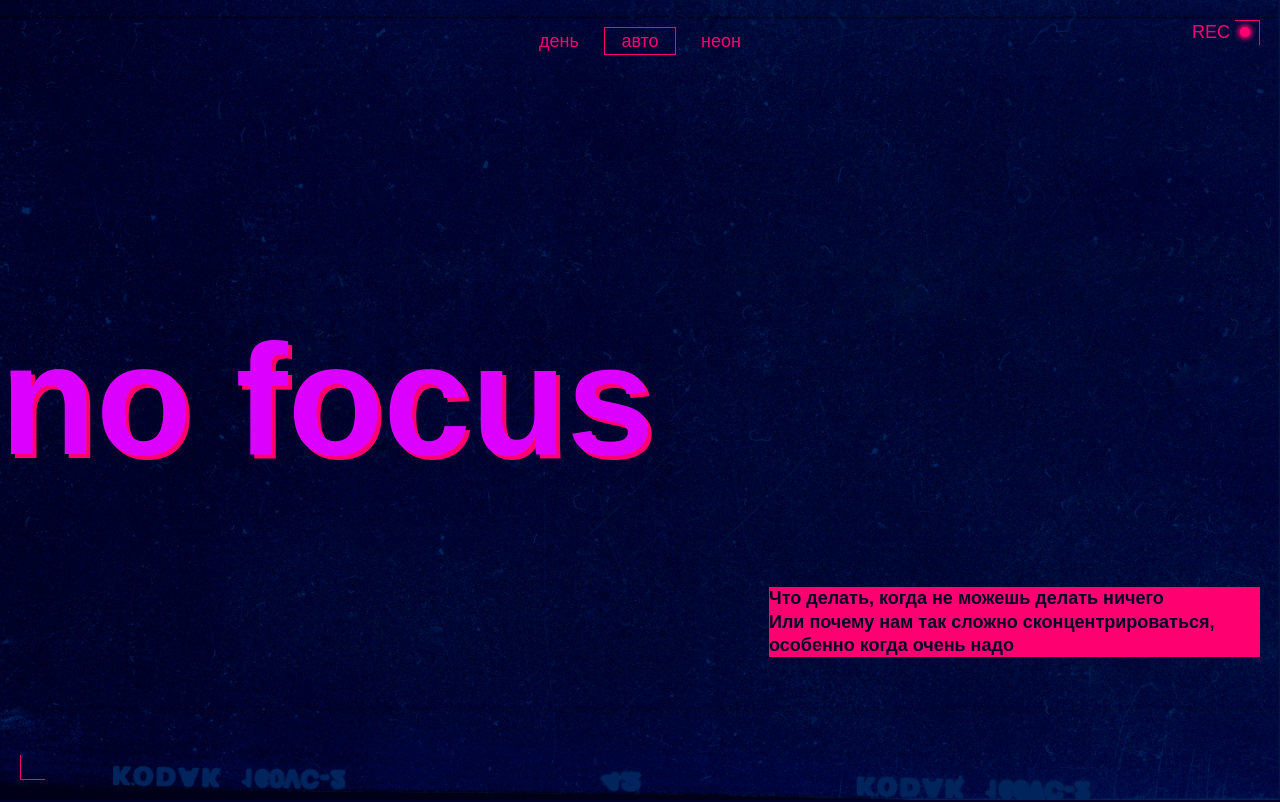
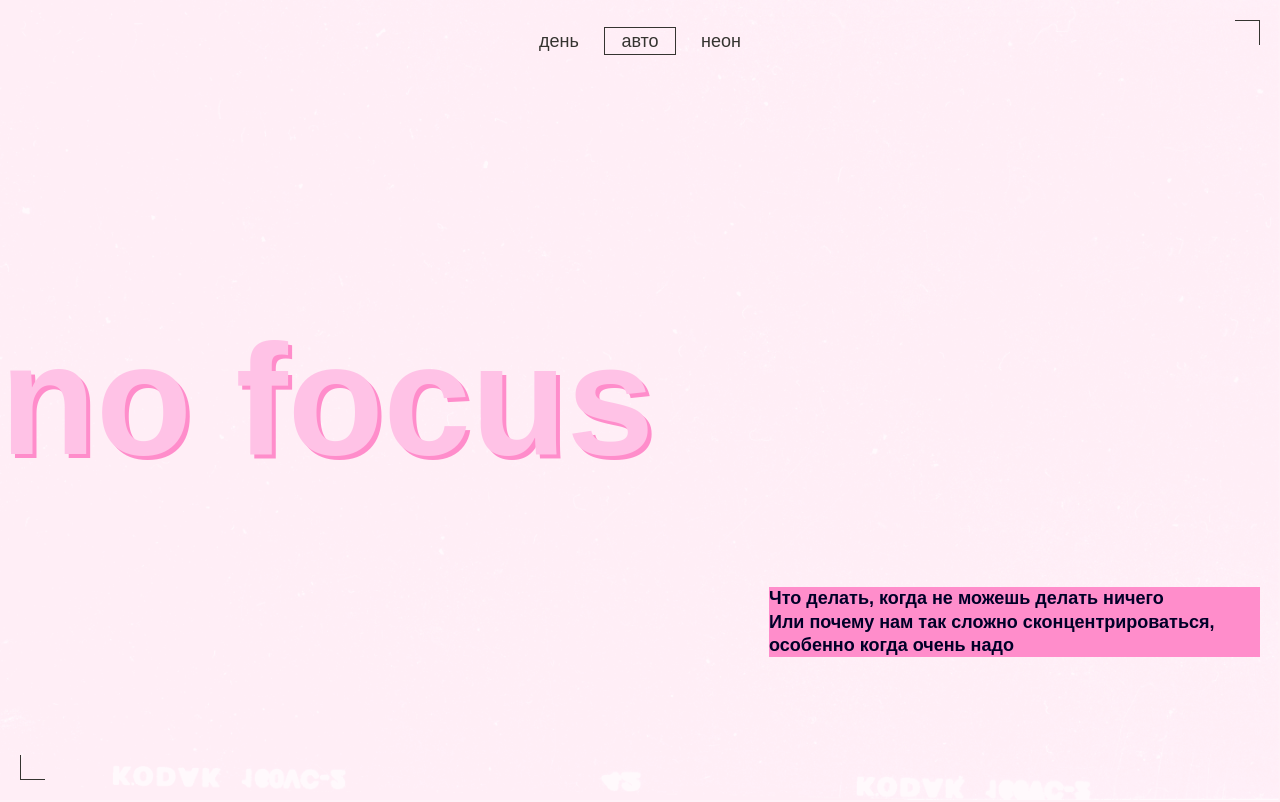
Before and after one commit to DaniilAf/slozhno-sosredotochitsya, a plain HTML site: page index.html in a window 1280 px wide. Shown: the top 802 px of the page. Drawn offline with Linux system fonts and the light colour scheme.

Commit message:
Update light.css

```diff
--- a/styles/light.css
+++ b/styles/light.css
@@ -5,8 +5,29 @@
 */
 
 .page.theme_light {
-  /* сохраните этот селектор в приведённом виде.
-    Так стили написанные ниже будут иметь больший вес,
-    чем стили в медиазапросе предпочтений пользователя
-  */
+  --background-image: url("../images/cover-image-light.png");
+
+  --background-color: var(--pale-pink, #fff1f7);
+  --header-text-color: var(--fuchsia, #ffc2e6);
+  --text-color: var(--gray, #353430);
+  --accent-color: var(--pinkish, #ff8dcb);
+  --header__decor-element: var(--gray, #353430);
+  --secondary-color: var(--gray, #353430);
+
+  --rec-decor-visibility: hidden;
 }
+
+@media (prefers-color-scheme: light) {
+  :root {
+    --background-image: url("../images/cover-image-light.png");
+
+    --background-color: var(--pale-pink, #fff1f7);
+    --header-text-color: var(--fuchsia, #ffc2e6);
+    --text-color: var(--gray, #353430);
+    --accent-color: var(--pinkish, #ff8dcb);
+    --header__decor-element: var(--gray, #353430);
+    --secondary-color: var(--gray, #353430);
+
+    --rec-decor-visibility: hidden;
+  }
+}
```
